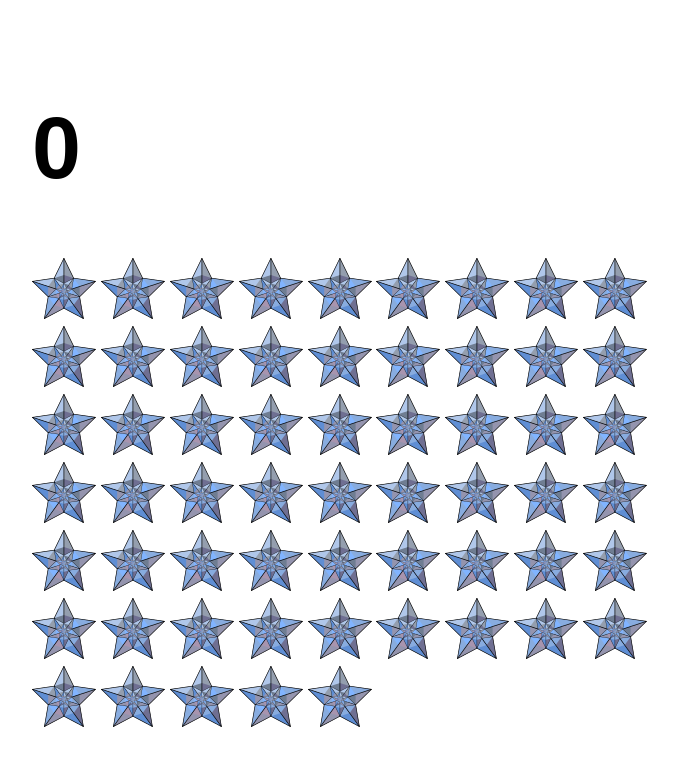
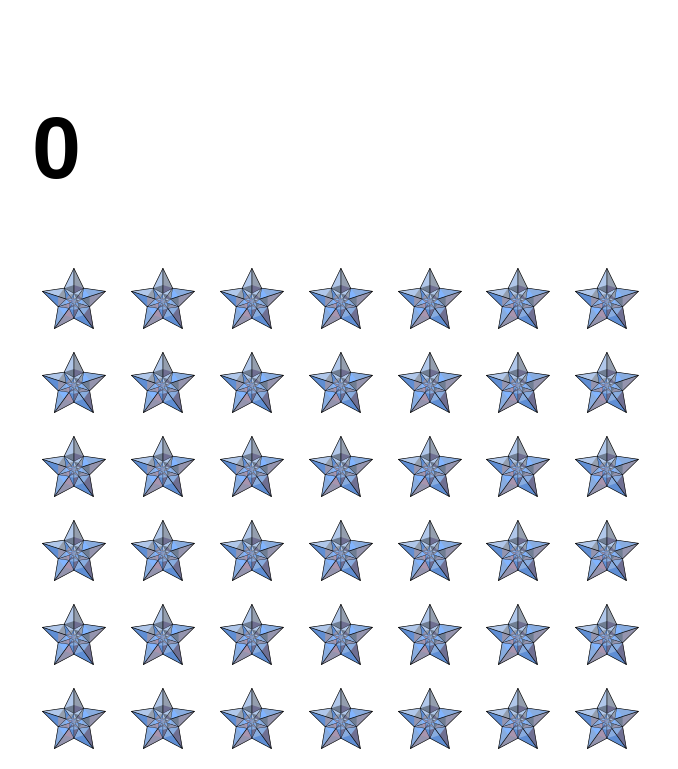
Before and after one commit to bethesque/upgraded-disco, a plain HTML site: page index.html in a window 1280 px wide. Shown: the top 769 px of the page, without its empty margins (292-970 px from the left). Drawn offline with Linux system fonts and the light colour scheme.

Commit message:
chore: space out buttons

```diff
--- a/index.html
+++ b/index.html
@@ -24,6 +24,7 @@
       border: none;
       height: 64px;
       width: 64px;
+      margin: 10px;
     }
 
     [data-done="true"] {
@@ -35,6 +36,47 @@
 <body>
   <div class="center">
     <h1 id="count">0</h1>
+        <button></button>
+        <button></button>
+        <button></button>
+        <button></button>
+        <button></button>
+        <button></button>
+        <button></button>
+        <button></button>
+        <button></button>
+        <button></button>
+        <button></button>
+        <button></button>
+        <button></button>
+        <button></button>
+        <button></button>
+        <button></button>
+        <button></button>
+        <button></button>
+        <button></button>
+        <button></button>
+        <button></button>
+        <button></button>
+        <button></button>
+        <button></button>
+        <button></button>
+        <button></button>
+        <button></button>
+        <button></button>
+        <button></button>
+        <button></button>
+        <button></button>
+        <button></button>
+        <button></button>
+        <button></button>
+        <button></button>
+        <button></button>
+        <button></button>
+        <button></button>
+        <button></button>
+        <button></button>
+        <button></button>
         <button></button>
         <button></button>
         <button></button>
```
Lines whose indentation alone changed are shown as unchanged.
